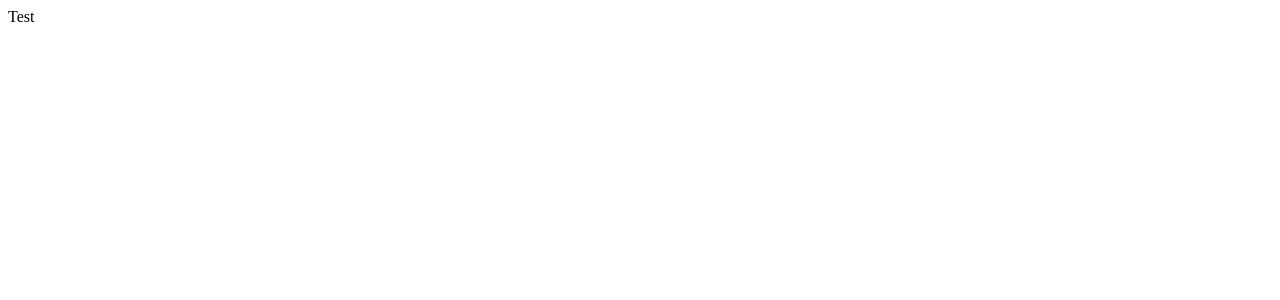
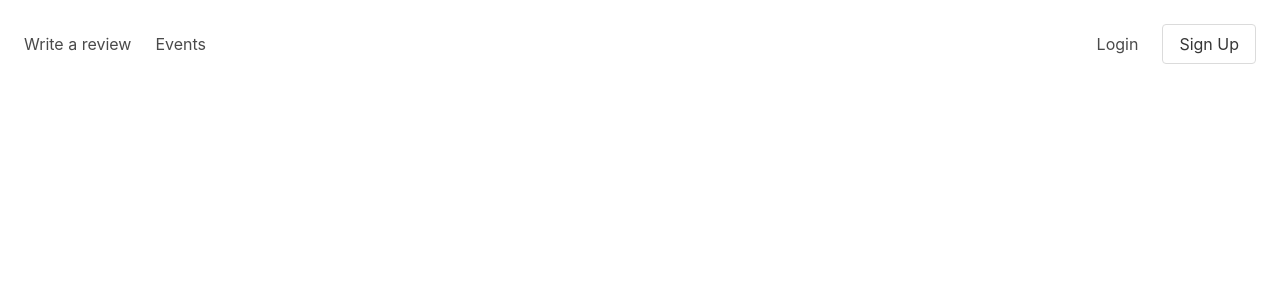
Before and after one commit to Azazel5/Yelp-Frontend, a React (Create React App) app: page / in a window 1280 px wide. Shown: the top 300 px of the page. Built offline with nearby package versions, Linux system fonts and the light colour scheme.

Commit message:
Initial navabr layout created

```diff
--- a/src/App.js
+++ b/src/App.js
@@ -1,6 +1,8 @@
+import { LandingPage } from './LandingPage/LandingPage'
+
 function App() {
   return (
-    <div>Test</div>
+    <LandingPage />
   );
 }
 
--- /dev/null
+++ b/src/LandingPage/LandingPage.js
@@ -0,0 +1,10 @@
+import React from 'react'
+import { TopNav } from './TopNav/TopNav'
+
+export const LandingPage = () => {
+    return (
+        <div>
+            <TopNav />
+        </div>
+    )
+}
--- /dev/null
+++ b/src/LandingPage/TopNav/TopNav.js
@@ -0,0 +1,18 @@
+import React from 'react'
+import styles from './TopNav.module.css'
+
+export const TopNav = () => {
+    return (
+        <div className={styles['top-nav']}>
+            <div className={styles.left}>
+                <span>Write a review</span>
+                <span>Events</span>
+            </div>
+
+            <div className={styles.right}>
+                <span>Login</span>
+                <button className='button'>Sign Up</button>
+            </div>
+        </div>
+    )
+}
--- /dev/null
+++ b/src/LandingPage/TopNav/TopNav.module.css
@@ -0,0 +1,23 @@
+:root {
+    --element-spacing: 1.5rem;
+}
+
+.top-nav {
+    display: flex;
+    align-items: center;
+    justify-content: space-between;
+    margin: var(--element-spacing);
+}
+
+.left > * {
+    margin-right: var(--element-spacing);
+}
+
+.right {
+    display: flex;
+    align-items: center;
+}
+
+.right > * {
+    margin-left: var(--element-spacing);
+}
--- a/src/index.js
+++ b/src/index.js
@@ -2,6 +2,7 @@
 import ReactDOM from 'react-dom';
 import App from './App';
 import reportWebVitals from './reportWebVitals';
+import 'bulma/css/bulma.css'
 
 ReactDOM.render(
   <React.StrictMode>
```
Also changed, not shown: src/LandingPage/LandingPage.module.css (added).
